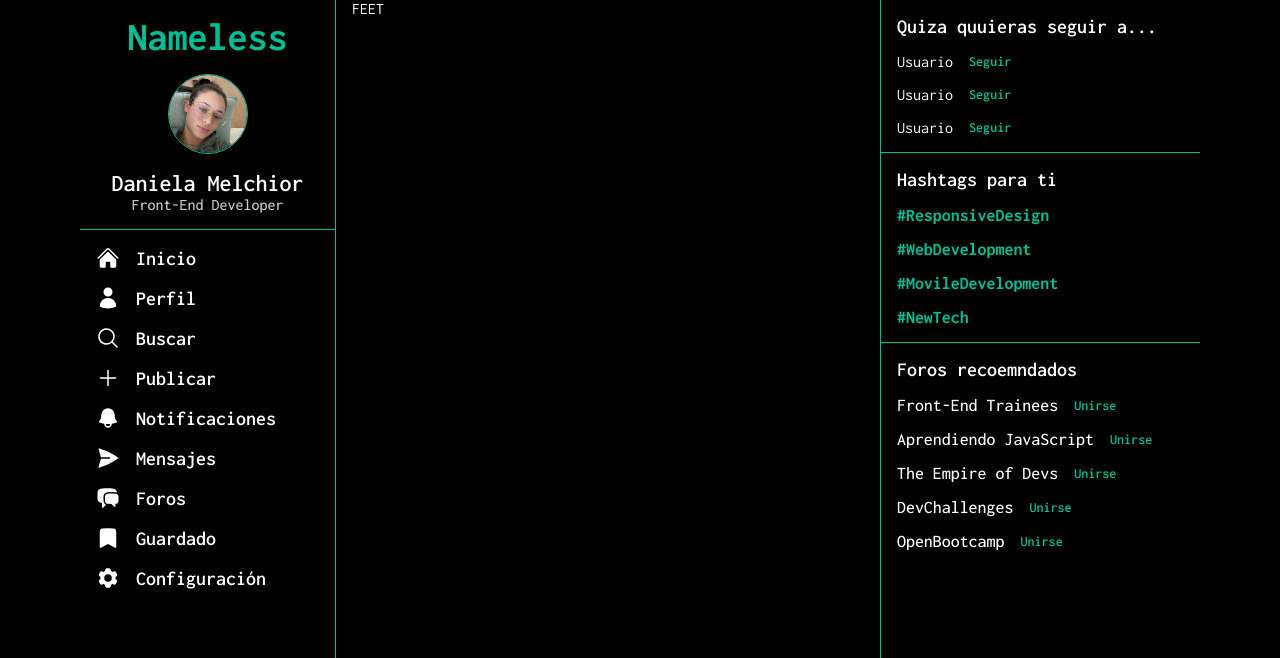
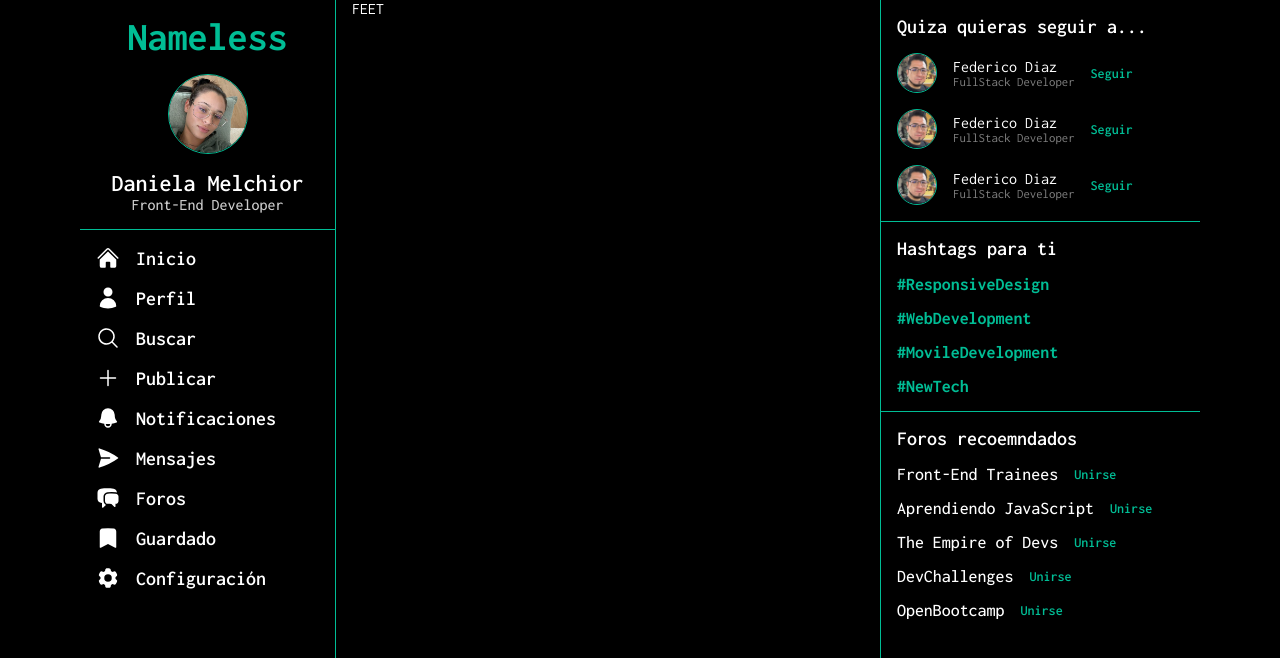
Before and after one commit to FlakoBB/social-network, a Next.js app: page / in a window 1280 px wide. Shown: the top 658 px of the page. Built offline with nearby package versions, Linux system fonts and the light colour scheme.

Commit message:
using the UserInfo component in the SideBar

```diff
--- a/src/components/SideBar.jsx
+++ b/src/components/SideBar.jsx
@@ -1,22 +1,22 @@
 import SuggestionContainer from './pure/SuggestionContainer'
 import styles from '@/styles/sidebar.module.scss'
+import UserInfo from './pure/UserInfo'
 
-// ToDo: Add subcomponents that make up the SideBar
 const SideBar = () => {
   return (
     <aside className={styles.sideBar}>
-      <SuggestionContainer title='Quiza quuieras seguir a...'>
+      <SuggestionContainer title='Quiza quieras seguir a...'>
         <ul className={styles.suggestList}>
           <li>
-            <div>Usuario</div> {/* // ToDo: replace with User component */}
+            <UserInfo />
             <span className={styles.action}>Seguir</span>
           </li>
           <li>
-            <div>Usuario</div> {/* // ToDo: replace with User component */}
+            <UserInfo />
             <span className={styles.action}>Seguir</span>
           </li>
           <li>
-            <div>Usuario</div> {/* // ToDo: replace with User component */}
+            <UserInfo />
             <span className={styles.action}>Seguir</span>
           </li>
         </ul>
--- a/src/components/pure/UserInfo.jsx
+++ b/src/components/pure/UserInfo.jsx
@@ -2,6 +2,7 @@ import Image from 'next/image'
 import styles from '@/styles/userInfo.module.scss'
 
 const UserInfo = () => {
+  // ToDo: receive user data (picture, name, workstation) by props from API
   return (
     <div className={styles.figure}>
       <figure className={styles.user}>
```
